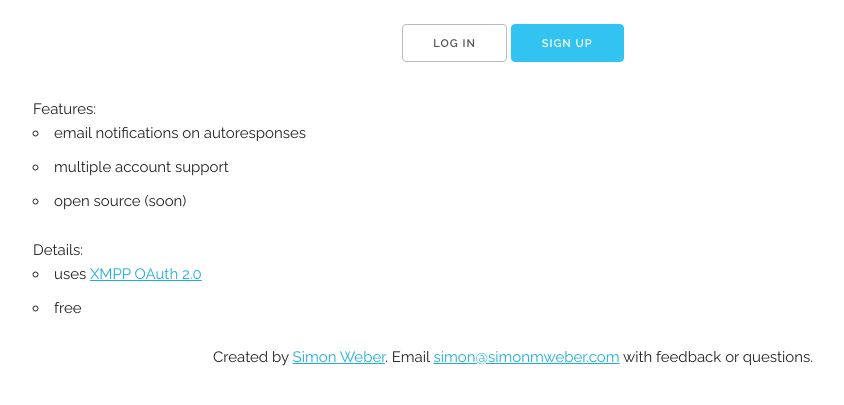
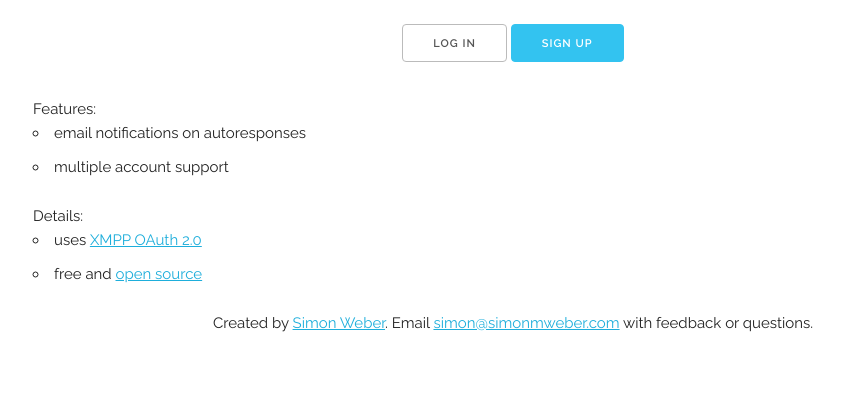
Before and after one commit to simon-weber/gchatautorespond, a Django app: template gchatautorespond/apps/autorespond/templates/logged_out.html in a window 1280 px wide. Shown: the part 222-627 px from the top of the page, without its empty margins (127-971 px from the left). Run offline with Django 3.2, Linux system fonts and the light colour scheme; the template is opened without the code that fills it, so the values that code supplies are empty.

Commit message:
link github

```diff
--- a/gchatautorespond/apps/autorespond/templates/logged_out.html
+++ b/gchatautorespond/apps/autorespond/templates/logged_out.html
@@ -24,7 +24,6 @@ Features:
 <ul>
     <li>email notifications on autoresponses</li>
     <li>multiple account support</li>
-    <li>open source (soon)</li>
 </ul>
 </section>
 
@@ -32,7 +31,7 @@ Features:
 Details:
 <ul>
     <li>uses <a href="https://developers.google.com/talk/jep_extensions/oauth">XMPP OAuth 2.0</a></li>
-    <li>free</li>
+    <li>free and <a href="https://github.com/simon-weber/gchatautorespond">open source</a></li>
 </ul>
 </section>
 {% endblock content %}
```
